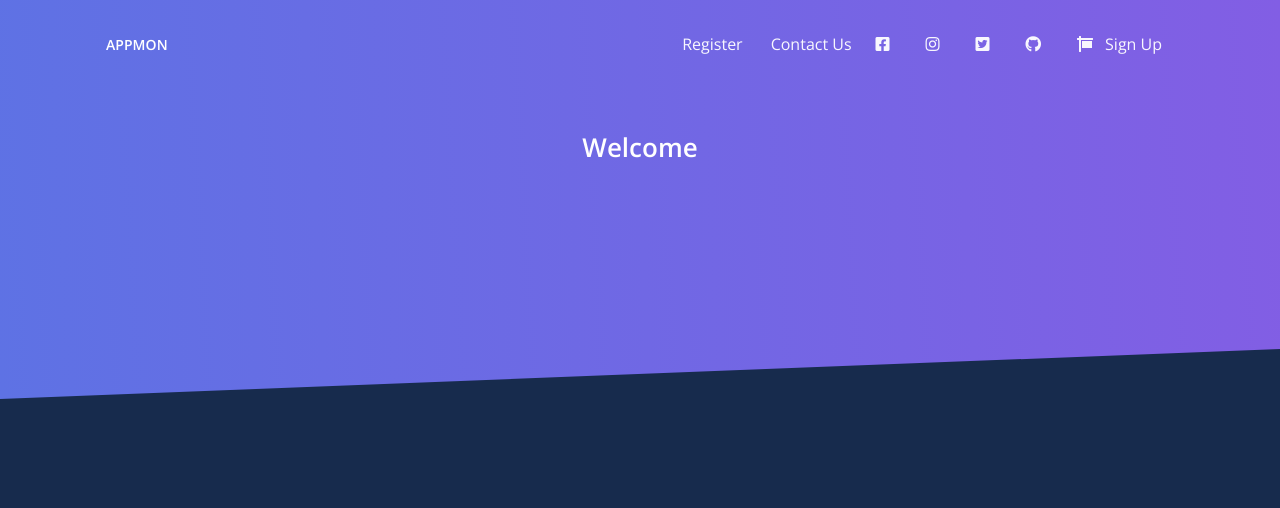
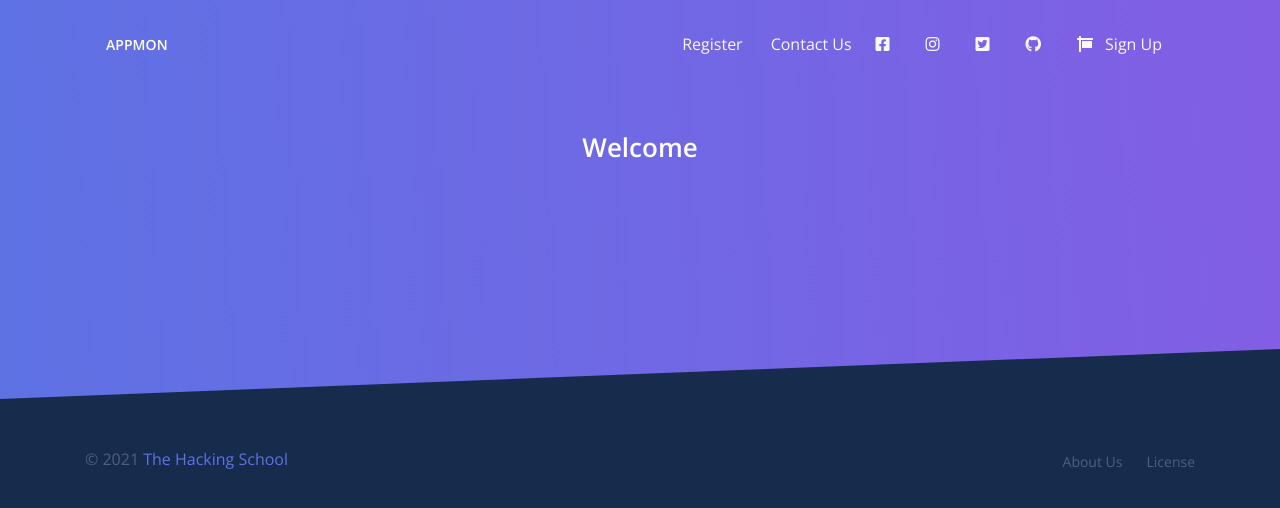
Before and after one commit to pahalsonu/appmonFrontend, a React (Create React App) app: page / in a window 1280 px wide. Shown: the top 508 px of the page. Built offline with nearby package versions, Linux system fonts and the light colour scheme.

Commit message:
auth footer is completed , time to move on auth component screens

```diff
--- /dev/null
+++ b/src/components/Footers/AuthFooter.js
@@ -0,0 +1,54 @@
+import React, { Component } from "react";
+// import { Link } from "react-router-dom";
+
+import { NavItem, NavLink, Nav, Container, Row, Col } from "reactstrap";
+
+class AuthFooter extends Component {
+  render() {
+    return (
+      <>
+        <footer className="py-5">
+          <Container>
+            <Row className="align-item-center justify-content-xl-between">
+              <Col xl="6">
+                <div className="copyright text-center text-xl-left lext-muted">
+                  &#169; 2021{" "}
+                  <a
+                    className="nav-footer justify-content-center justify-content-xl-end"
+                    href="https://thehackingschool.com"
+                    target="_blank"
+                    rel="noreferrer"
+                  >
+                    The Hacking School
+                  </a>
+                </div>
+              </Col>
+              <Col xl="6">
+                <Nav className="nav-footer justify-content-center justify-content-xl-end">
+                  <NavItem>
+                    <NavLink
+                      href="https://thehackingschool.com"
+                      target="_blank"
+                    >
+                      About Us
+                    </NavLink>
+                  </NavItem>
+                  <NavItem>
+                    <NavLink
+                      href="https://thehackingschool.com"
+                      target="_blank"
+                    >
+                      License
+                    </NavLink>
+                  </NavItem>
+                </Nav>
+              </Col>
+            </Row>
+          </Container>
+        </footer>
+      </>
+    );
+  }
+}
+
+export default AuthFooter;
--- a/src/layouts/AuthLayout.js
+++ b/src/layouts/AuthLayout.js
@@ -5,7 +5,7 @@ import React, { Component } from 'react'
 // Reusable Components
 import AuthNavbar from "../components/Navbars/AuthNavbars";
 import AuthHeader from "../components/Headers/AuthHeader";
-
+import AuthFooter from "../components/Footers/AuthFooter"
 
 
 export class AuthLayout extends Component {
@@ -23,6 +23,7 @@ export class AuthLayout extends Component {
                 <div className="main-content">
                 <AuthNavbar />
                 <AuthHeader showHeader={this.props.showHeader} />
+                <AuthFooter />
                 </div>
             </>
         )
```
Also changed, not shown: src/components/Footers/UserFooter.js (added), 1 other file (tests, documents, lock files or other folders).
